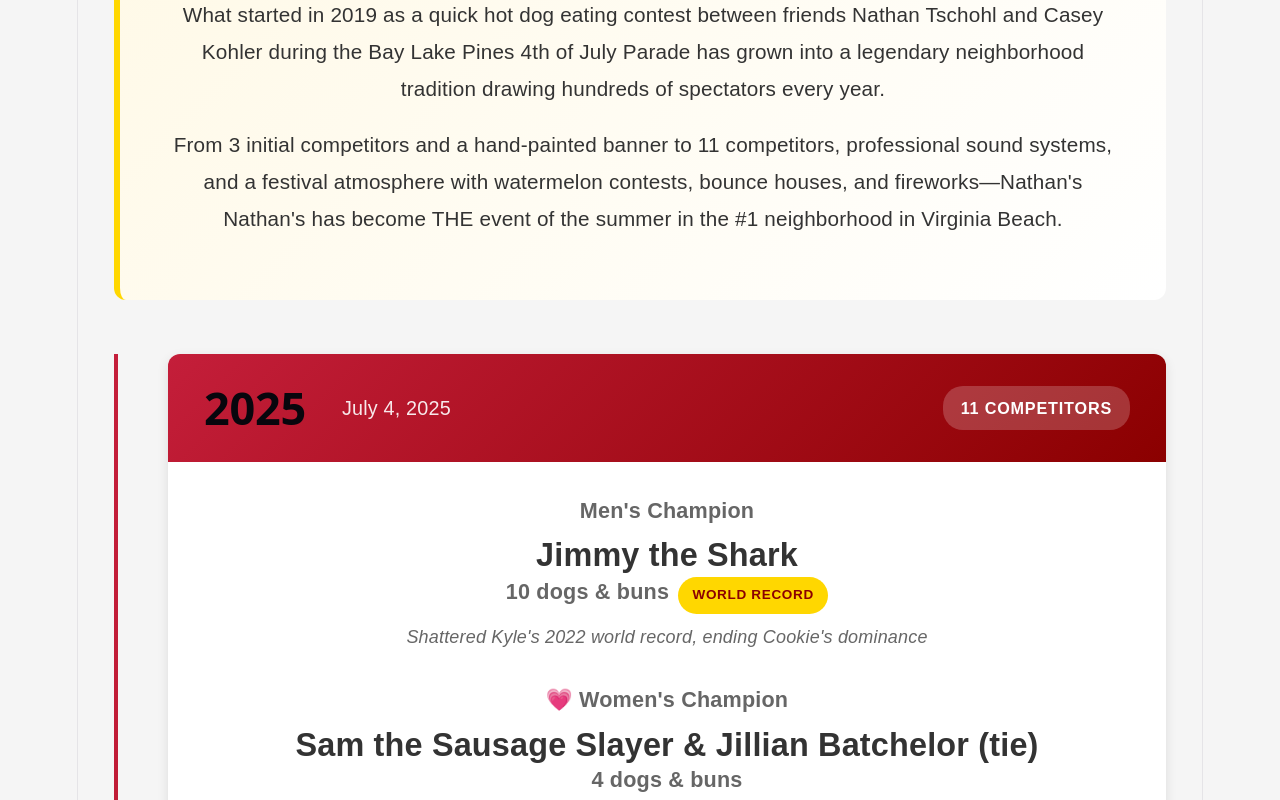
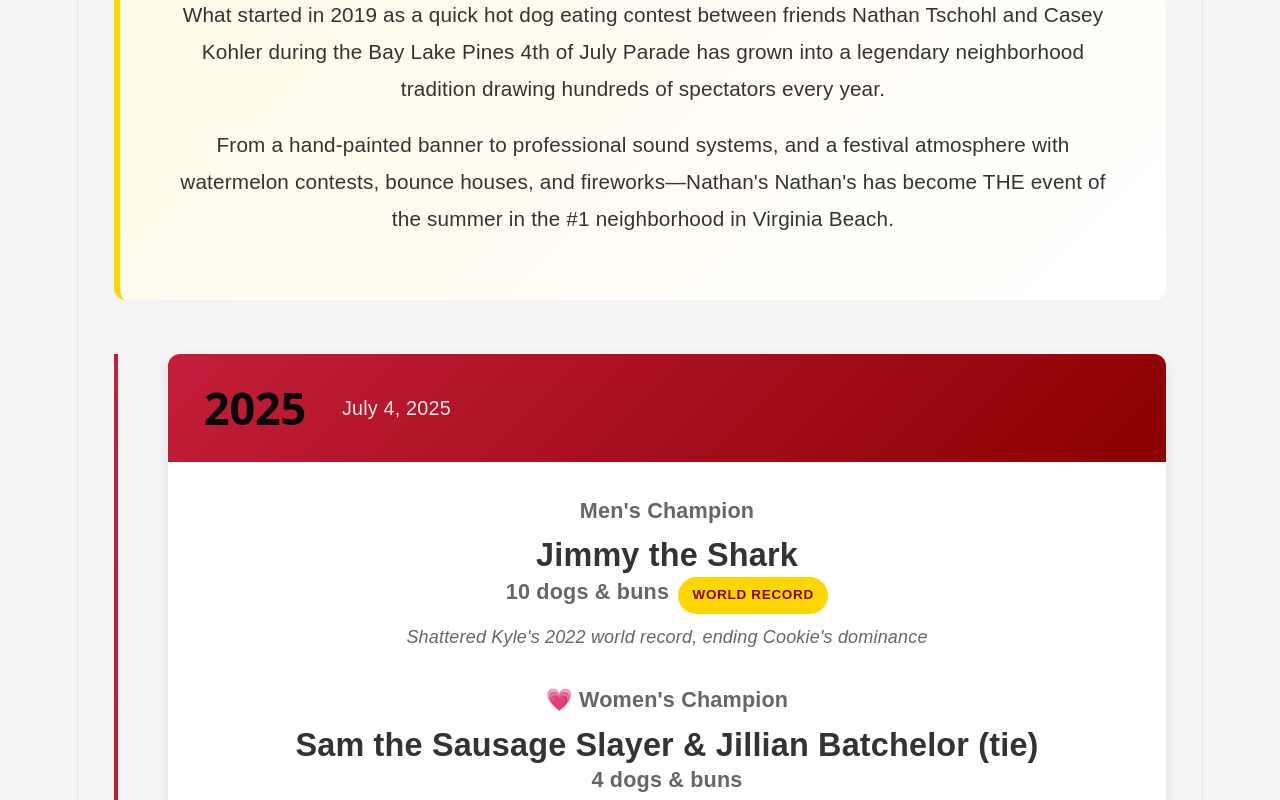
Before and after one commit to swimnerdtim/nathans-nathans, a React (Vite) app: page /nathans-nathans/history in a window 1280 px wide. Shown: the part 540-1340 px from the top of the page. Built offline with nearby package versions, Linux system fonts and the light colour scheme.

Commit message:
Remove competitor counts from History page

```diff
--- a/src/pages/History.jsx
+++ b/src/pages/History.jsx
@@ -19,10 +19,9 @@ function History() {
           neighborhood tradition drawing hundreds of spectators every year.
         </p>
         <p>
-          From 3 initial competitors and a hand-painted banner to 11 competitors, professional
-          sound systems, and a festival atmosphere with watermelon contests, bounce houses, and
-          fireworks—Nathan's Nathan's has become THE event of the summer in the #1 neighborhood
-          in Virginia Beach.
+          From a hand-painted banner to professional sound systems, and a festival atmosphere
+          with watermelon contests, bounce houses, and fireworks—Nathan's Nathan's has become
+          THE event of the summer in the #1 neighborhood in Virginia Beach.
         </p>
       </div>
 
@@ -32,9 +31,7 @@ function History() {
             <div className="timeline-year">
               <h2>{year.year}</h2>
               <p>{year.date}</p>
-              {year.competitors && (
-                <span className="competitor-count">{year.competitors} Competitors</span>
-              )}
+
             </div>
             <div className="timeline-content">
               {/* Men's Division */}
```
